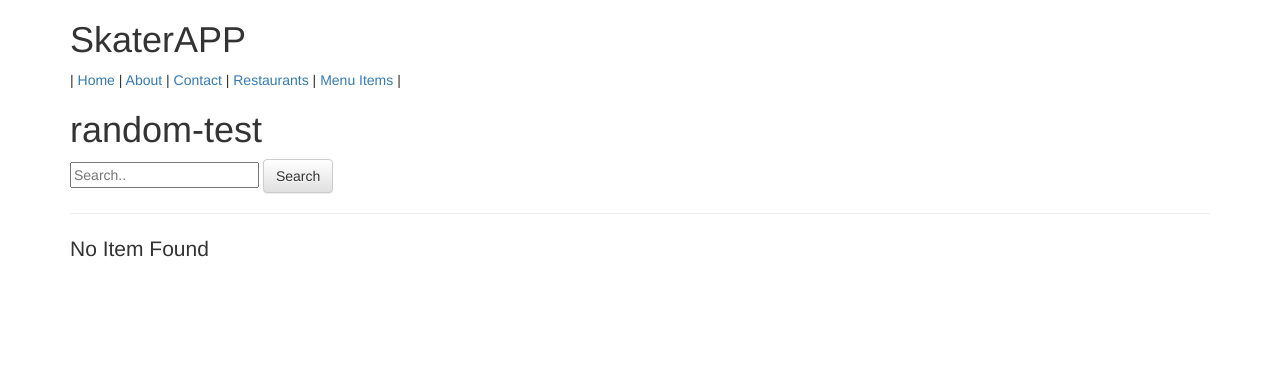
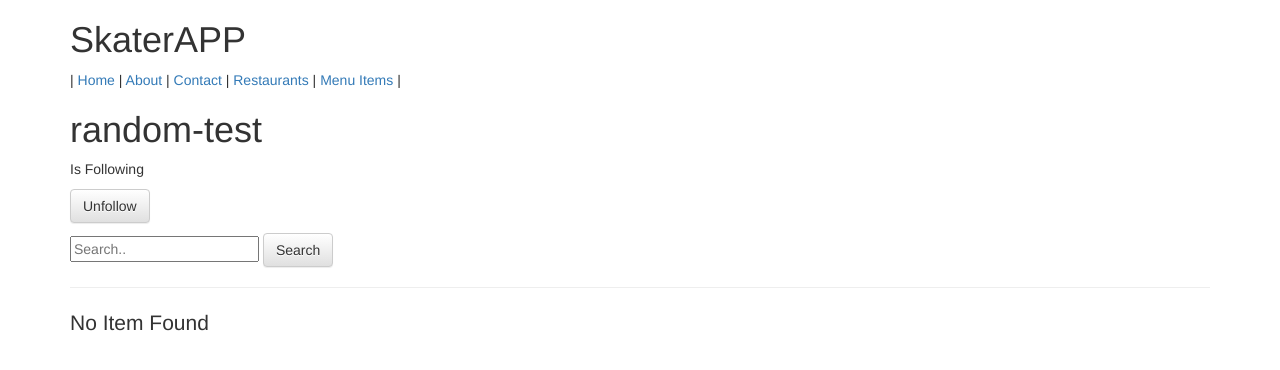
Before and after one commit to kurniantoska/try-django-11.4, a Django app: a page that uses skaterapp/profiles/templates/auth/user_detail.html in a window 1280 px wide. Shown: the top 370 px of the page. Run offline with Django 3.2, Linux system fonts and the light colour scheme; a user stored in the database is signed in; data comes from the database, SQL or seed files in the repository; both versions use the stored data as it was after the commit; some libraries are stand-ins or nearby versions.

Commit message:
next level user add profile

```diff
--- a/skaterapp/profiles/templates/auth/user_detail.html
+++ b/skaterapp/profiles/templates/auth/user_detail.html
@@ -3,6 +3,12 @@
 
 {%  block content %}
     <h1>{{ user.username }}</h1>
+    {% if user.profile in request.user.is_following.all %}
+        Is Following
+    {% endif %}
+    <p>{% include 'snippets/follow_form.html' with username=user.username is_following=is_following %}</p>
+
+
     <form class="form" method="GET" action=".">
         <input type="text" placeholder="Search.." name="q">
         <button class="btn btn-default" type="submit">Search</button>
--- /dev/null
+++ b/skaterapp/profiles/templates/snippets/follow_form.html
@@ -0,0 +1,7 @@
+{% if request.user.is_authenticated %}
+<form class='form' method='POST' action='{% url "follow" %}'> {% csrf_token %}
+
+    <input type="hidden" name="username" value="{% if username %} {{ username }}{% else %}skater{% endif %}"/>
+    <button class="btn {% if is_following %} btn-default {% else %}btn-primary {% endif %}">{% if is_following %} Unfollow {% else %}Follow {% endif %}</button>
+</form>
+{% endif %}
--- a/skaterapp/profiles/views.py
+++ b/skaterapp/profiles/views.py
@@ -1,13 +1,32 @@
-from django.shortcuts import render, get_object_or_404
+from django.shortcuts import render, get_object_or_404, redirect
 from django.http import Http404
 from django.contrib.auth import get_user_model
-from django.views.generic import DetailView
+from django.contrib.auth.mixins import LoginRequiredMixin
+from django.views.generic import View, DetailView
 
 from menus.models import Item
 from restaurants.models import RestaurantLocation
 # Create your views here.
 
+from .models import Profile
+
 User = get_user_model()
+
+
+class ProfileFollowToggle(LoginRequiredMixin, View):
+    def post(self, request, *args, **kwargs):
+
+        user_to_toggle = request.POST.get("username")
+        print("{} - variabel tootle".format(user_to_toggle))
+        profile_ = Profile.objects.get(user__username__iexact=user_to_toggle)
+        user = request.user
+        if user in profile_.followers.all():
+            profile_.followers.remove(user)
+        else:
+            profile_.followers.add(user)
+        return redirect('/u/skater/')
+
+
 class ProfileDetailView(DetailView):
     def get_object(self):
         username = self.kwargs.get("username")
@@ -15,9 +34,13 @@ class ProfileDetailView(DetailView):
             raise Http404
         return get_object_or_404(User, username__iexact=username, is_active=True)
 
-    def get_context_data(self, **kwargs):
-        context = super(ProfileDetailView, self).get_context_data(**kwargs)
+    def get_context_data(self, *args, **kwargs):
+        context = super(ProfileDetailView, self).get_context_data(*args, **kwargs)
         user = context['user']
+        is_following = False
+        if user.profile in self.request.user.is_following.all():
+            is_following = True
+        context['is_following'] = is_following
         query = self.request.GET.get('q')
         item_exists = Item.objects.filter(user=user).exists()
         qs = RestaurantLocation.objects.filter(owner=user).search(query)
--- a/skaterapp/skaterapp/urls.py
+++ b/skaterapp/skaterapp/urls.py
@@ -19,10 +19,14 @@ from django.views.generic import TemplateView
 
 from django.contrib.auth.views import LoginView
 
+from profiles.views import ProfileFollowToggle
+
+
 urlpatterns = [
     url(r'^admin/', admin.site.urls),
     url(r'^$', TemplateView.as_view(template_name='home.html'), name='home'),
     url(r'^login/$', LoginView.as_view(), name='login'),
+    url(r'^profile-follow/$', ProfileFollowToggle.as_view(), name='follow'),
     url(r'^u/', include('profiles.urls', namespace='profile')),
     url(r'^contact/$', TemplateView.as_view(template_name='contact.html'), name='contact'),
     url(r'^items/', include('menus.urls', namespace='menus')),
```
Also changed, not shown: skaterapp/db.sqlite3.
